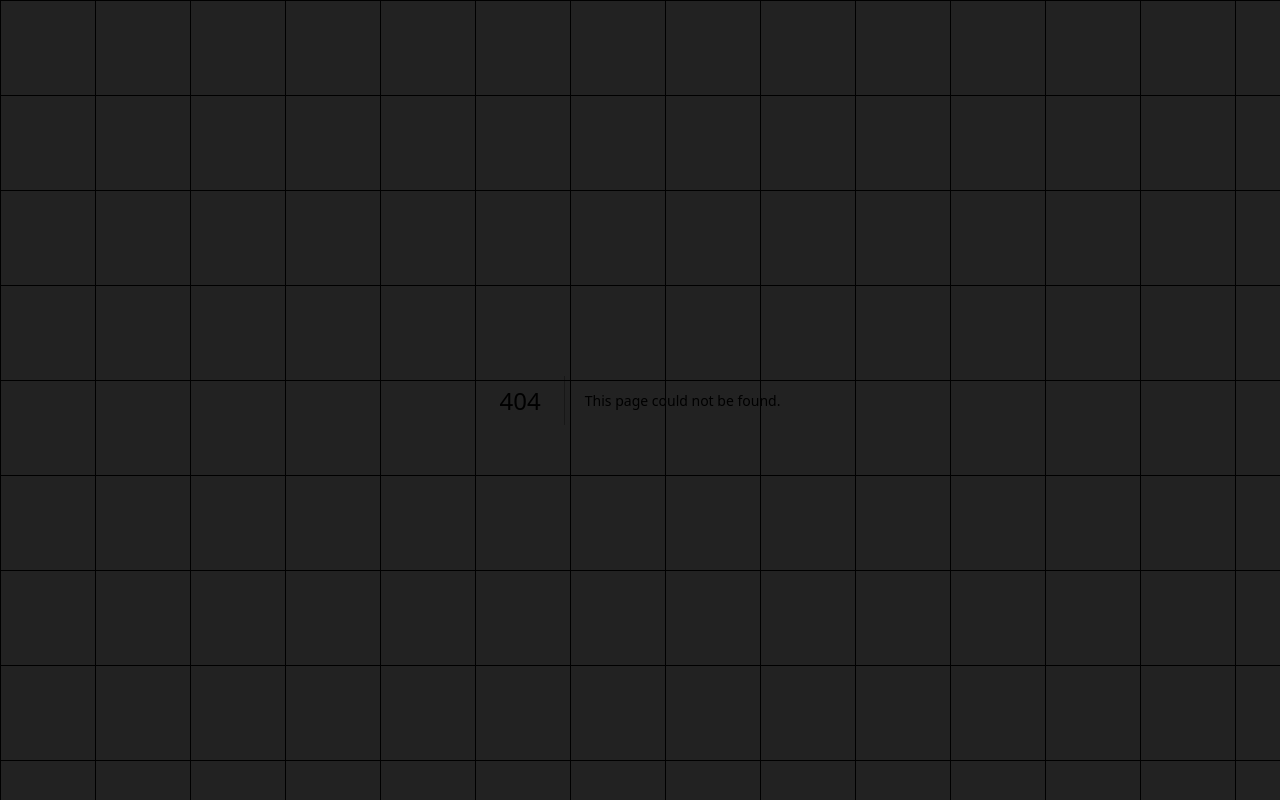
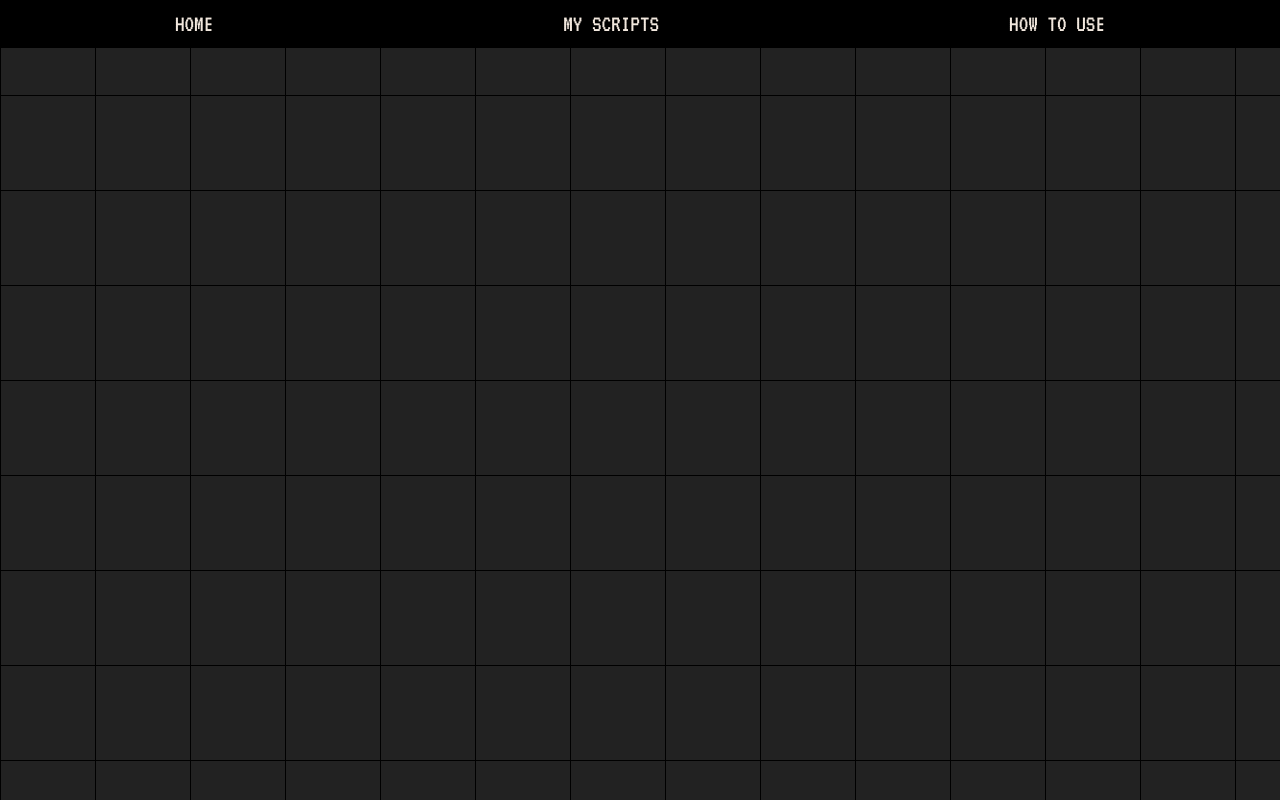
Before and after one commit to pewpewnor/ScriptQuest, a Next.js app: page /howtouse in a window 1280 px wide. Before the commit this address had no page. Built offline with nearby package versions, Linux system fonts and the light colour scheme.

Commit message:
feat: change navbar links name and location

```diff
--- a/src/app/dashboard/page.tsx
+++ /dev/null
@@ -1,15 +0,0 @@
-"use client";
-import Navbar from "@/components/navbar/Navbar";
-import { FC, useEffect } from "react";
-
-interface DashboardProps {}
-
-const Dashboard: FC<DashboardProps> = (props: DashboardProps) => {
-	return (
-		<>
-			<Navbar leaveWarning={true} /> <div></div>
-		</>
-	);
-};
-
-export default Dashboard;
--- a/src/app/purpose/page.tsx
+++ b/src/app/howtouse/page.tsx
@@ -1,9 +1,9 @@
 import Navbar from "@/components/navbar/Navbar";
 import { FC } from "react";
 
-interface PurposeProps {}
+interface HowToUseProps {}
 
-const Purpose: FC<PurposeProps> = (props: PurposeProps) => {
+const HowToUse: FC<HowToUseProps> = (props: HowToUseProps) => {
 	return (
 		<>
 			<Navbar leaveWarning={false} /> <div></div>
@@ -11,4 +11,4 @@ const Purpose: FC<PurposeProps> = (props: PurposeProps) => {
 	);
 };
 
-export default Purpose;
+export default HowToUse;
--- /dev/null
+++ b/src/app/myscripts/page.tsx
@@ -0,0 +1,19 @@
+"use client";
+import Editor from "@/components/editor/Editor";
+import Navbar from "@/components/navbar/Navbar";
+import { FC, useState } from "react";
+
+interface MyScriptsProps {}
+
+const MyScripts: FC<MyScriptsProps> = (props: MyScriptsProps) => {
+	return (
+		<>
+			<Navbar leaveWarning={true} />{" "}
+			<div className="pt-12">
+				<Editor />
+			</div>
+		</>
+	);
+};
+
+export default MyScripts;
--- a/src/components/navbar/Navbar.tsx
+++ b/src/components/navbar/Navbar.tsx
@@ -23,18 +23,18 @@ const Navbar: FC<NavbarProps> = (props: NavbarProps) => {
 				HOME
 			</Link>
 			<Link
-				href="/dashboard"
+				href="/myscripts"
 				rel="noopener noreferrer"
 				target="_blank"
 				className="hover:text-white hover:underline active:text-white active:underline"
 			>
-				DASHBOARD
+				MY SCRIPTS
 			</Link>
 			<Link
-				href="/purpose"
+				href="/howtouse"
 				className="hover:text-white hover:underline active:text-white active:underline"
 			>
-				PURPOSE
+				HOW TO USE
 			</Link>
 		</div>
 	);
```
